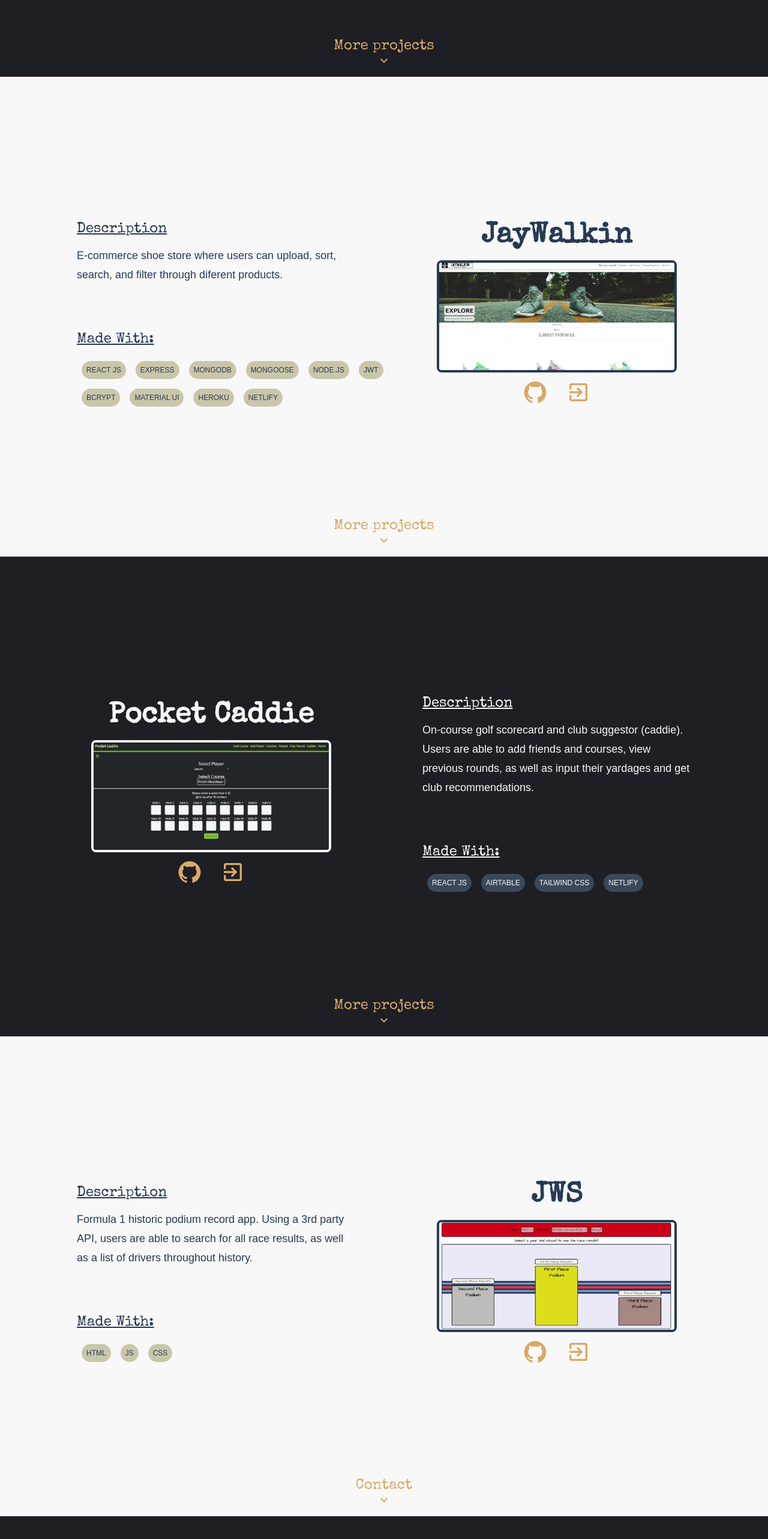
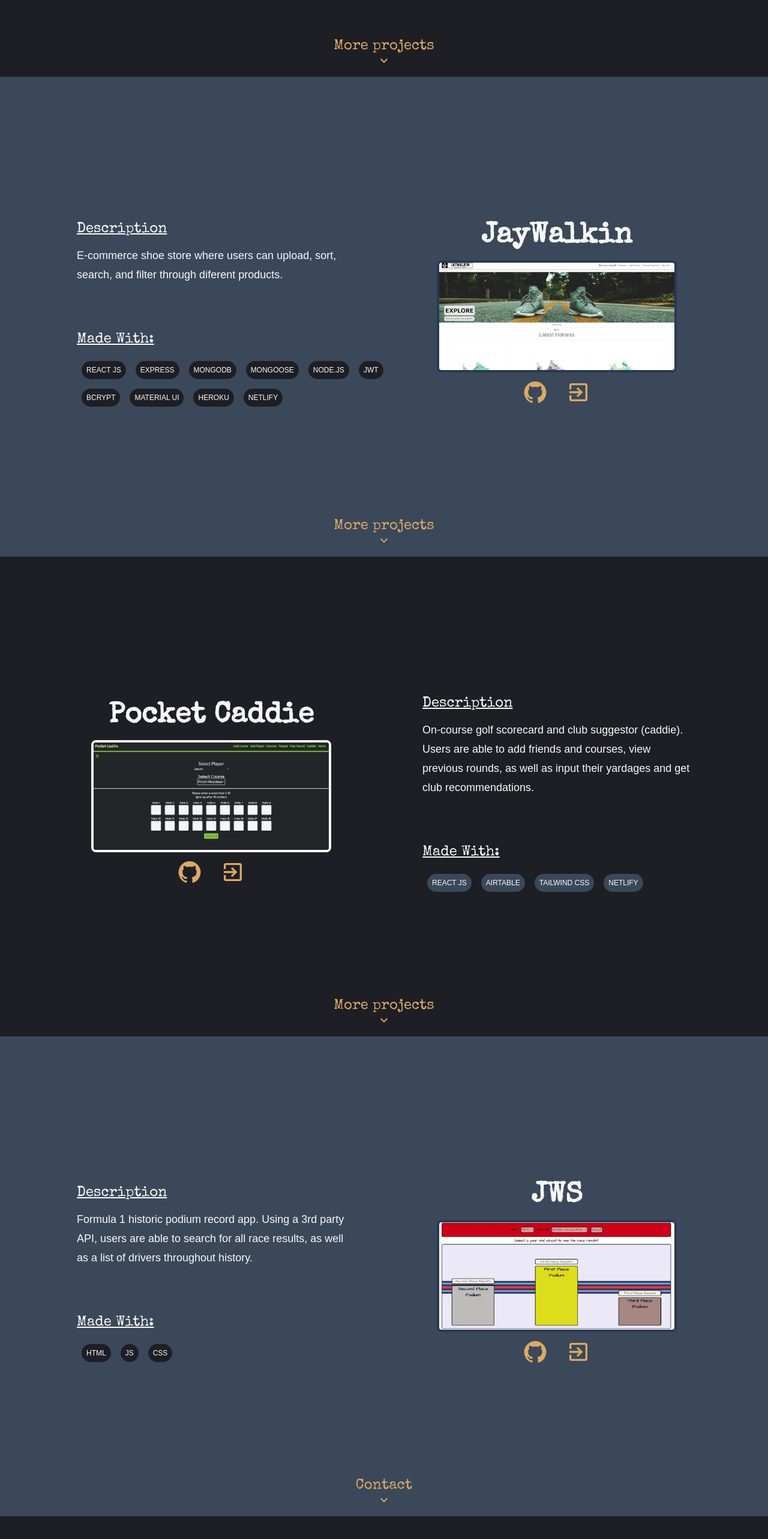
Before and after one commit to jason-moritz/portfolio, a React (Create React App) app in the folder client/: page / in a window 1280 px wide. Shown: the part 2272-4838 px from the top of the page at 60% size. Built offline with nearby package versions, Linux system fonts and the light colour scheme.

Commit message:
Updated color scheme for light bg to darker.

```diff
--- a/client/src/screens/projects/Project2.css
+++ b/client/src/screens/projects/Project2.css
@@ -1,6 +1,6 @@
 .project2 {
-  background-color: #f9f8f8;
-  color: #263a54;
+  background-color: #3b485a;
+  color: #f9f8f8;
   position: relative;
   display: flex;
   flex-direction: column;
@@ -41,7 +41,7 @@
 div .list-item-b {
   font-size: 12px;
   border-radius: 20px;
-  background-color: #cac6aa;
+  background-color: #1e1e25;
 }
 
 .list-item-b {
--- a/client/src/screens/projects/Project4.css
+++ b/client/src/screens/projects/Project4.css
@@ -1,6 +1,6 @@
 .project4 {
-  background-color: #f9f8f8;
-  color: #263a54;
+  background-color: #3b485a;
+  color: #f9f8f8;
   position: relative;
   display: flex;
   flex-direction: column;
```
Also changed, not shown: client/src/components/footer/Footer.jsx (deleted, +0 -17 lines), client/src/components/footer/Footer.css (added).
